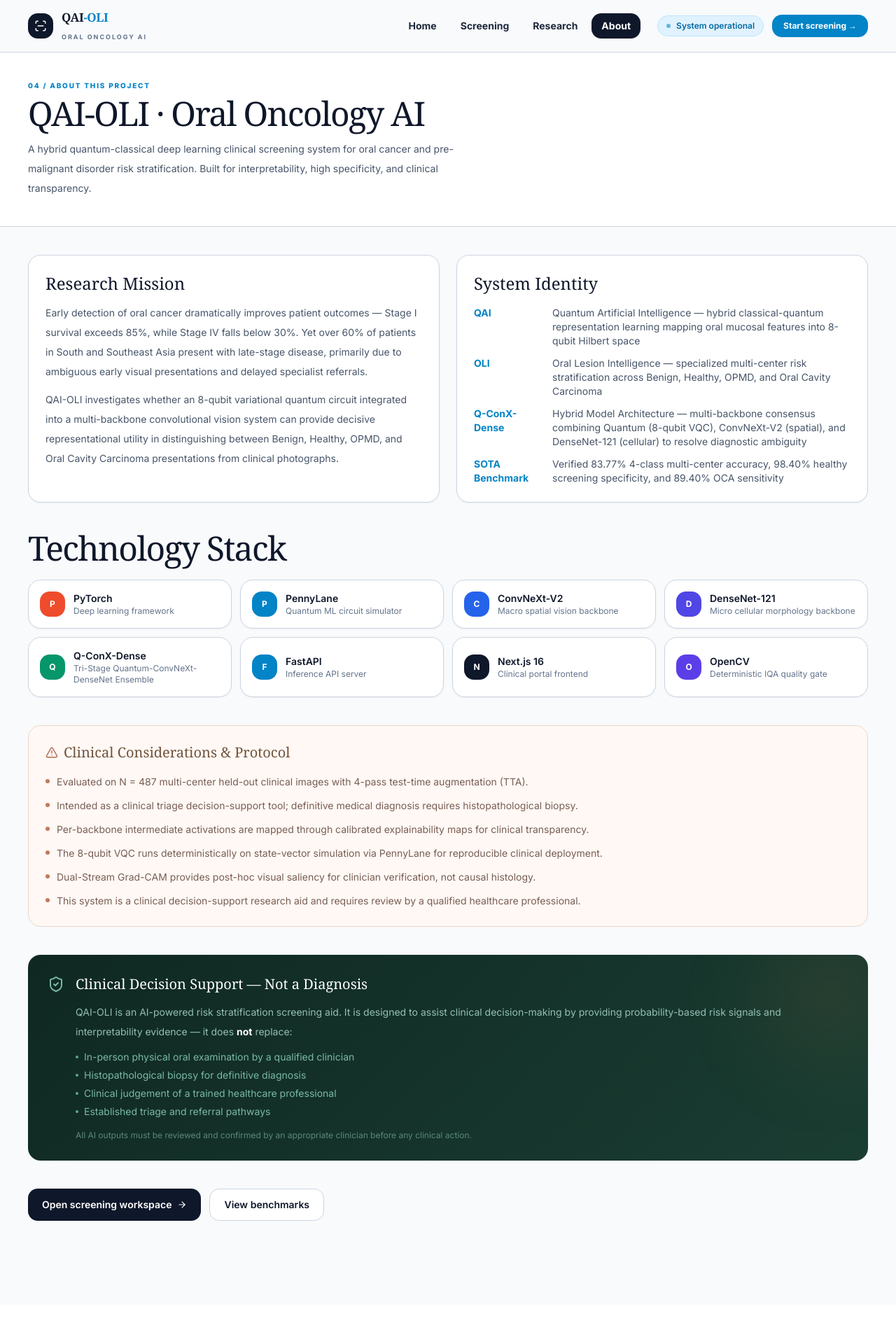
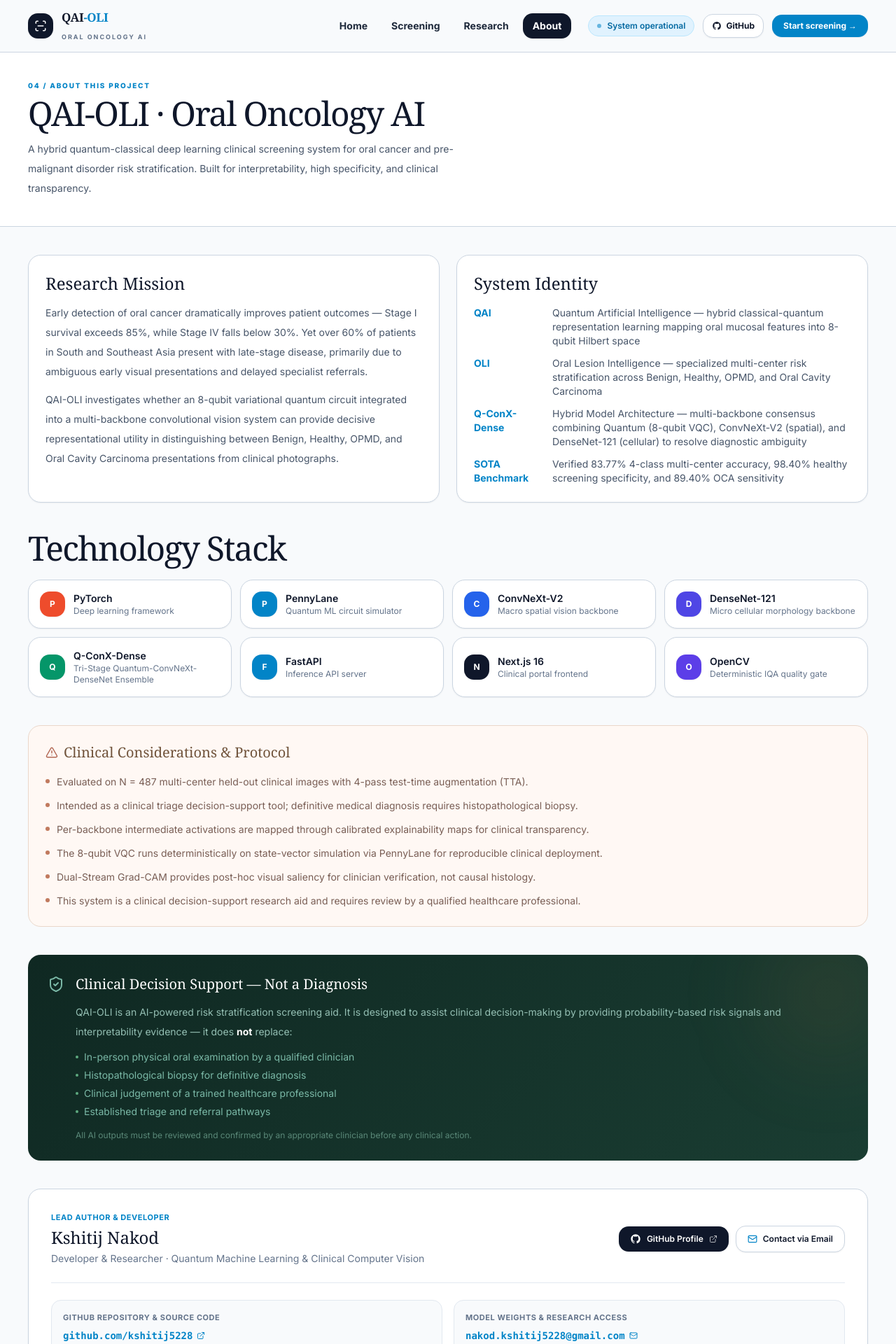
Before and after one commit to kshitij5228/Oral-cancer-screening-quantum-ai, a Next.js app in the folder website/: page /about in a window 1280 px wide. Shown: the top 1920 px of the page at 70% size. Before the commit the page ends 1864 px from the top, so only its background shows below. Built offline with nearby package versions, Linux system fonts and the light colour scheme.

Commit message:
feat(about): add lead developer profile, github profile link and contact information

```diff
--- a/website/app/about/page.tsx
+++ b/website/app/about/page.tsx
@@ -1,6 +1,6 @@
 import type { Metadata } from 'next'
 import Link from 'next/link'
-import { AlertTriangle, ArrowRight, ShieldCheck } from 'lucide-react'
+import { AlertTriangle, ArrowRight, ExternalLink, Mail, ShieldCheck } from 'lucide-react'
 
 export const metadata: Metadata = {
   title: 'About · QAI-OLI',
@@ -152,6 +152,76 @@ export default function AboutPage() {
           </div>
         </div>
 
+        {/* Lead Researcher & Developer / Contact & Repository */}
+        <div className="rounded-2xl border border-[#cbd5e1] bg-white p-6 sm:p-8 shadow-xs">
+          <div className="flex flex-col sm:flex-row sm:items-center sm:justify-between gap-4 pb-6 border-b border-[#e2e8f0]">
+            <div>
+              <p className="text-[11px] font-bold uppercase tracking-wider text-[#0284c7]">Lead Author &amp; Developer</p>
+              <h2 className="font-serif text-2xl text-[#0f172a] mt-1">Kshitij Nakod</h2>
+              <p className="text-xs sm:text-sm text-[#64748b] mt-1">
+                Developer &amp; Researcher · Quantum Machine Learning &amp; Clinical Computer Vision
+              </p>
+            </div>
+            <div className="flex items-center gap-2.5 flex-wrap">
+              <a
+                href="https://github.com/kshitij5228"
+                target="_blank"
+                rel="noopener noreferrer"
+                className="inline-flex items-center gap-2 rounded-xl bg-[#0f172a] px-4 py-2.5 text-xs font-semibold text-white shadow-xs transition hover:bg-[#1e293b] active:scale-95"
+              >
+                <svg className="size-4 fill-current" viewBox="0 0 24 24" aria-hidden="true">
+                  <path fillRule="evenodd" clipRule="evenodd" d="M12 2C6.477 2 2 6.484 2 12.017c0 4.425 2.865 8.18 6.839 9.504.5.092.682-.217.682-.483 0-.237-.008-.868-.013-1.703-2.782.605-3.369-1.343-3.369-1.343-.454-1.158-1.11-1.466-1.11-1.466-.908-.62.069-.608.069-.608 1.003.07 1.53 1.032 1.53 1.032.892 1.53 2.341 1.088 2.91.832.092-.647.35-1.088.636-1.338-2.22-.253-4.555-1.113-4.555-4.951 0-1.093.39-1.988 1.029-2.688-.103-.253-.446-1.272.098-2.65 0 0 .84-.27 2.75 1.026A9.564 9.564 0 0112 6.844c.85.004 1.705.115 2.504.337 1.909-1.296 2.747-1.027 2.747-1.027.546 1.379.202 2.398.1 2.651.64.7 1.028 1.595 1.028 2.688 0 3.848-2.339 4.695-4.566 4.943.359.309.678.92.678 1.855 0 1.338-.012 2.419-.012 2.747 0 .268.18.58.688.482A10.019 10.019 0 0022 12.017C22 6.484 17.522 2 12 2z" />
+                </svg>
+                <span>GitHub Profile</span>
+                <ExternalLink size={12} className="opacity-70" />
+              </a>
+              <a
+                href="mailto:nakod.kshitij5228@gmail.com"
+                className="inline-flex items-center gap-2 rounded-xl border border-[#cbd5e1] bg-white px-4 py-2.5 text-xs font-semibold text-[#0f172a] shadow-xs transition hover:bg-[#f8fafc] active:scale-95"
+              >
+                <Mail size={14} className="text-[#0284c7]" />
+                <span>Contact via Email</span>
+              </a>
+            </div>
+          </div>
+
+          <div className="grid gap-4 sm:grid-cols-2 mt-6">
+            <div className="rounded-xl border border-[#e2e8f0] bg-[#f8fafc] p-4">
+              <p className="text-[11px] font-bold uppercase tracking-wider text-[#64748b]">GitHub Repository &amp; Source Code</p>
+              <div className="mt-2 flex items-center gap-2">
+                <a
+                  href="https://github.com/kshitij5228"
+                  target="_blank"
+                  rel="noopener noreferrer"
+                  className="font-mono text-xs sm:text-sm font-semibold text-[#0284c7] hover:underline inline-flex items-center gap-1.5"
+                >
+                  github.com/kshitij5228
+                  <ExternalLink size={12} />
+                </a>
+              </div>
+              <p className="mt-2 text-xs text-[#64748b] leading-relaxed">
+                Explore the QAI-OLI open codebase, multi-modal pipeline architecture, and comprehensive documentation reports.
+              </p>
+            </div>
+
+            <div className="rounded-xl border border-[#e2e8f0] bg-[#f8fafc] p-4">
+              <p className="text-[11px] font-bold uppercase tracking-wider text-[#64748b]">Model Weights &amp; Research Access</p>
+              <div className="mt-2 flex items-center gap-2">
+                <a
+                  href="mailto:nakod.kshitij5228@gmail.com"
+                  className="font-mono text-xs sm:text-sm font-semibold text-[#0284c7] hover:underline inline-flex items-center gap-1.5"
+                >
+                  nakod.kshitij5228@gmail.com
+                  <Mail size={12} />
+                </a>
+              </div>
+              <p className="mt-2 text-xs text-[#64748b] leading-relaxed">
+                Trained checkpoints are maintained under institutional governance. Contact directly with your affiliation for academic weight access.
+              </p>
+            </div>
+          </div>
+        </div>
+
         {/* Navigation */}
         <div className="flex flex-wrap gap-3">
           <Link
--- a/website/components/navbar.tsx
+++ b/website/components/navbar.tsx
@@ -62,6 +62,18 @@ export default function Navbar() {
               <span className="size-1.5 animate-pulse rounded-full bg-[#0284c7]" />
               System operational
             </span>
+            <a
+              href="https://github.com/kshitij5228"
+              target="_blank"
+              rel="noopener noreferrer"
+              className="hidden lg:inline-flex items-center gap-1.5 rounded-xl border border-[#cbd5e1] bg-white px-3 py-2 text-xs font-bold text-[#0f172a] shadow-xs transition hover:bg-[#f1f5f9] hover:border-[#94a3b8]"
+              title="GitHub Profile (kshitij5228)"
+            >
+              <svg className="size-3.5 fill-current" viewBox="0 0 24 24" aria-hidden="true">
+                <path fillRule="evenodd" clipRule="evenodd" d="M12 2C6.477 2 2 6.484 2 12.017c0 4.425 2.865 8.18 6.839 9.504.5.092.682-.217.682-.483 0-.237-.008-.868-.013-1.703-2.782.605-3.369-1.343-3.369-1.343-.454-1.158-1.11-1.466-1.11-1.466-.908-.62.069-.608.069-.608 1.003.07 1.53 1.032 1.53 1.032.892 1.53 2.341 1.088 2.91.832.092-.647.35-1.088.636-1.338-2.22-.253-4.555-1.113-4.555-4.951 0-1.093.39-1.988 1.029-2.688-.103-.253-.446-1.272.098-2.65 0 0 .84-.27 2.75 1.026A9.564 9.564 0 0112 6.844c.85.004 1.705.115 2.504.337 1.909-1.296 2.747-1.027 2.747-1.027.546 1.379.202 2.398.1 2.651.64.7 1.028 1.595 1.028 2.688 0 3.848-2.339 4.695-4.566 4.943.359.309.678.92.678 1.855 0 1.338-.012 2.419-.012 2.747 0 .268.18.58.688.482A10.019 10.019 0 0022 12.017C22 6.484 17.522 2 12 2z" />
+              </svg>
+              <span>GitHub</span>
+            </a>
             <Link
               href="/screening"
               className="qai-cta-btn rounded-xl bg-[#0284c7] px-4 py-2 text-xs font-bold text-white shadow-xs transition hover:bg-[#0369a1]"
@@ -107,10 +119,22 @@ export default function Navbar() {
                 </Link>
               )
             })}
+            <a
+              href="https://github.com/kshitij5228"
+              target="_blank"
+              rel="noopener noreferrer"
+              onClick={() => setOpen(false)}
+              className="mt-1 flex items-center justify-center gap-2 rounded-xl border border-[#cbd5e1] bg-white px-4 py-3 text-sm font-semibold text-[#0f172a] shadow-xs hover:bg-[#f1f5f9] transition"
+            >
+              <svg className="size-4 fill-current" viewBox="0 0 24 24" aria-hidden="true">
+                <path fillRule="evenodd" clipRule="evenodd" d="M12 2C6.477 2 2 6.484 2 12.017c0 4.425 2.865 8.18 6.839 9.504.5.092.682-.217.682-.483 0-.237-.008-.868-.013-1.703-2.782.605-3.369-1.343-3.369-1.343-.454-1.158-1.11-1.466-1.11-1.466-.908-.62.069-.608.069-.608 1.003.07 1.53 1.032 1.53 1.032.892 1.53 2.341 1.088 2.91.832.092-.647.35-1.088.636-1.338-2.22-.253-4.555-1.113-4.555-4.951 0-1.093.39-1.988 1.029-2.688-.103-.253-.446-1.272.098-2.65 0 0 .84-.27 2.75 1.026A9.564 9.564 0 0112 6.844c.85.004 1.705.115 2.504.337 1.909-1.296 2.747-1.027 2.747-1.027.546 1.379.202 2.398.1 2.651.64.7 1.028 1.595 1.028 2.688 0 3.848-2.339 4.695-4.566 4.943.359.309.678.92.678 1.855 0 1.338-.012 2.419-.012 2.747 0 .268.18.58.688.482A10.019 10.019 0 0022 12.017C22 6.484 17.522 2 12 2z" />
+              </svg>
+              <span>GitHub (kshitij5228)</span>
+            </a>
             <Link
               href="/screening"
               onClick={() => setOpen(false)}
-              className="mt-3 rounded-xl bg-[#0284c7] px-4 py-3.5 text-center text-sm font-bold text-white shadow-md hover:bg-[#0369a1] transition"
+              className="mt-1 rounded-xl bg-[#0284c7] px-4 py-3.5 text-center text-sm font-bold text-white shadow-md hover:bg-[#0369a1] transition"
             >
               Start Clinical Screening &rarr;
             </Link>
```
